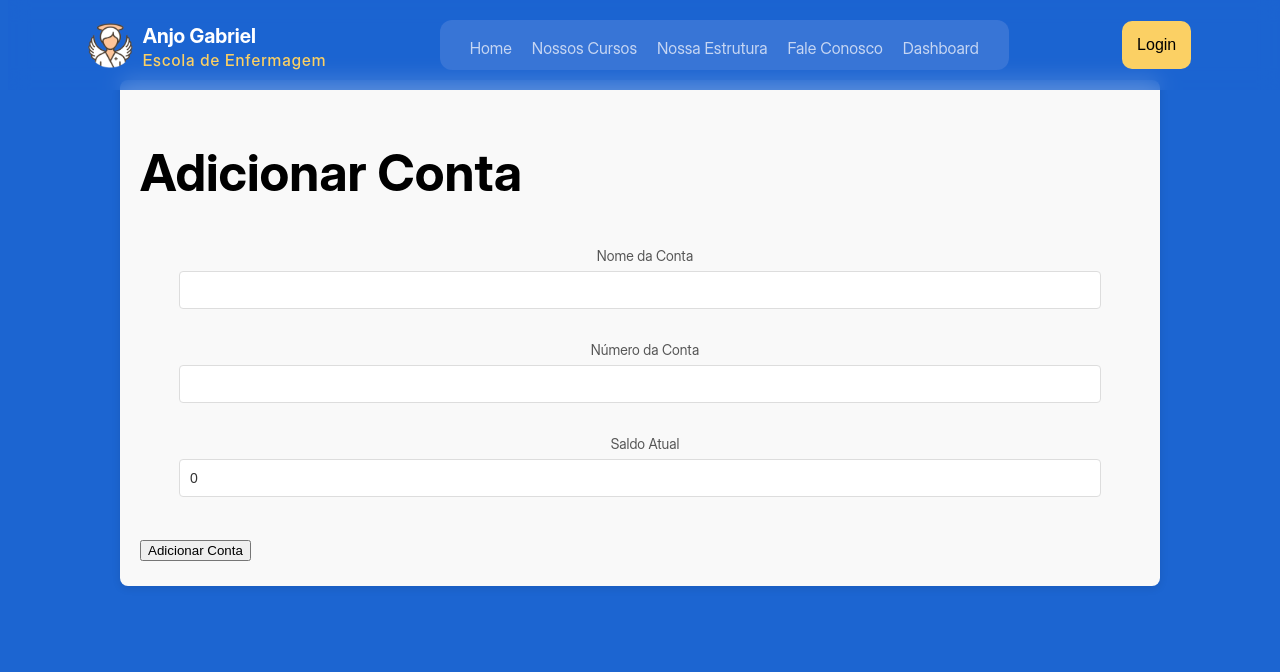
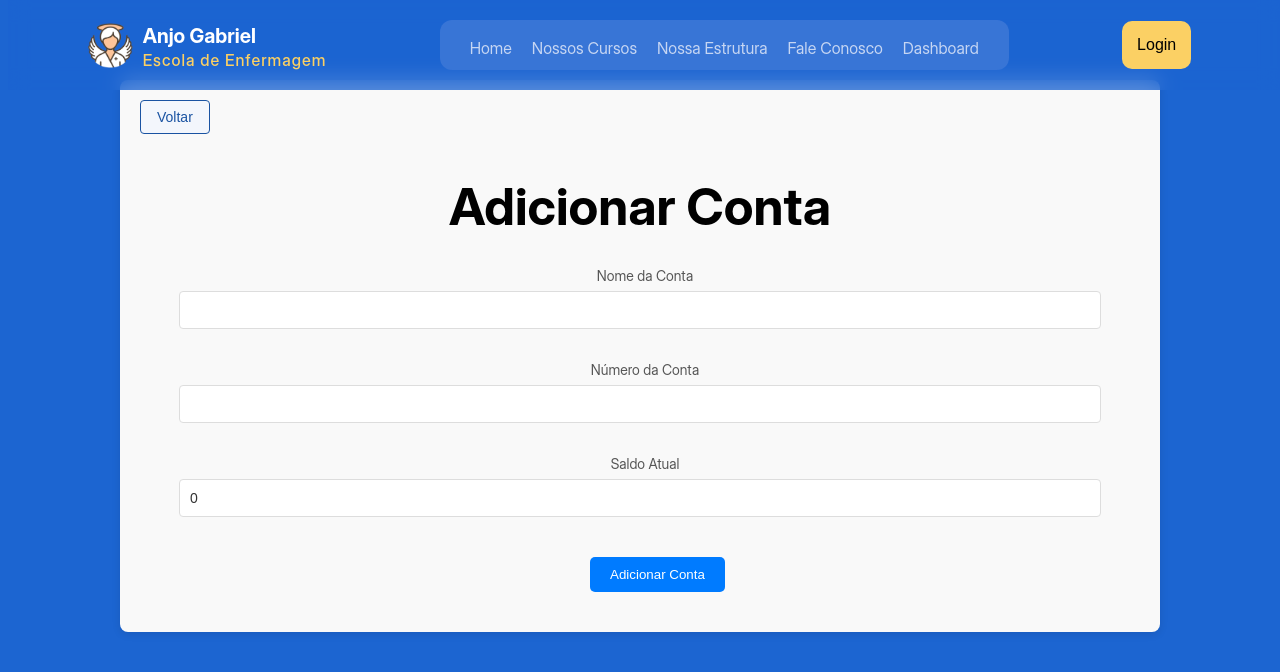
Before and after one commit to MP-oliveira/frontend-anjogabriel, a React (Vite) app in the folder frontend/: page /adicionar-conta in a window 1280 px wide. Shown: the top 672 px of the page. Built offline with nearby package versions, Linux system fonts and the light colour scheme.

Commit message:
fix:adjusting transacoes

```diff
--- a/frontend/src/components/AddTransacao/AddTransacao.css
+++ b/frontend/src/components/AddTransacao/AddTransacao.css
@@ -149,8 +149,8 @@
 .add-categoria-btn {
   background-color: #1a53a2;
   color: white;
-  width: 32px;
-  height: 32px;
+  width: 22px;
+  height: 22px;
   border-radius: 50%;
   border: none;
   font-size: 18px;
@@ -159,6 +159,7 @@
   justify-content: center;
   cursor: pointer;
   transition: background-color 0.3s;
+  margin-bottom: 15px;
 }
 
 .add-categoria-btn:hover {
--- a/frontend/src/components/AdicionarConta/AdicionarConta.css
+++ b/frontend/src/components/AdicionarConta/AdicionarConta.css
@@ -19,6 +19,11 @@
   margin-bottom: 5px;
 }
 
+.adicionar-conta-h1 {
+  margin-bottom: 20px;
+  text-align: center;
+}
+
 .form-group input {
   width: 90%;
   padding: 10px;
@@ -30,3 +35,15 @@
   color: red;
   margin-bottom: 10px;
 }
+
+.edit-btn {
+  margin-top: 10px;
+  margin-left: 45%;
+  background-color: #007bff;
+  color: #fff;
+  border: none;
+  padding: 10px 20px;
+  border-radius: 5px;
+  cursor: pointer;
+  margin-bottom: 20px;
+}
--- a/frontend/src/components/AdicionarConta/AdicionarConta.jsx
+++ b/frontend/src/components/AdicionarConta/AdicionarConta.jsx
@@ -1,7 +1,8 @@
 import { useState } from 'react';
 import { useNavigate } from 'react-router-dom';
 import api from '../../services/api';
-import './AdicionarConta.css'; // Crie um arquivo CSS para estilizar o componente
+import './AdicionarConta.css';
+import VoltarButton from '../VoltarButton/VoltarButton';
 
 function AdicionarConta() {
   const navigate = useNavigate();
@@ -39,7 +40,8 @@ function AdicionarConta() {
 
   return (
     <div className="adicionar-conta-container">
-      <h1>Adicionar Conta</h1>
+      <VoltarButton url='/dashboard' />
+      <h1 className='adicionar-conta-h1'>Adicionar Conta</h1>
       {error && <div className="error-message">{error}</div>}
       <form onSubmit={handleSubmit}>
         <div className="form-group">
@@ -73,7 +75,7 @@ function AdicionarConta() {
             min="0"
           />
         </div>
-        <button type="submit" disabled={loading}>
+        <button className='edit-btn' type="submit" disabled={loading}>
           {loading ? 'Adicionando...' : 'Adicionar Conta'}
         </button>
       </form>
```
